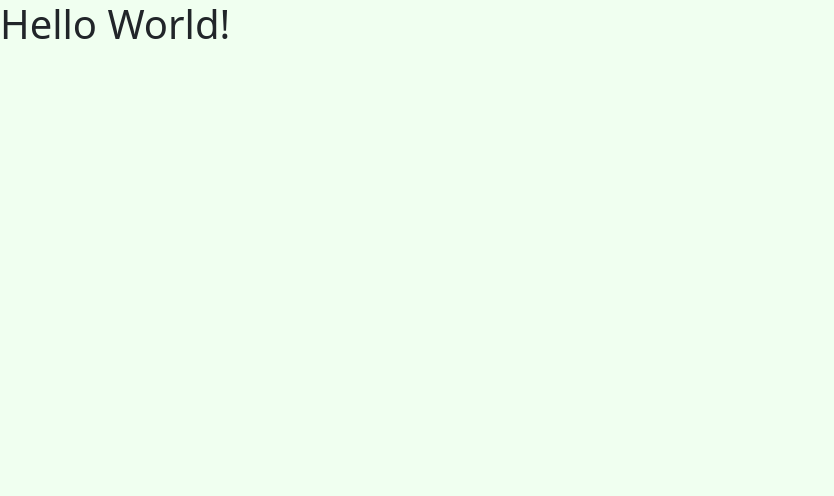
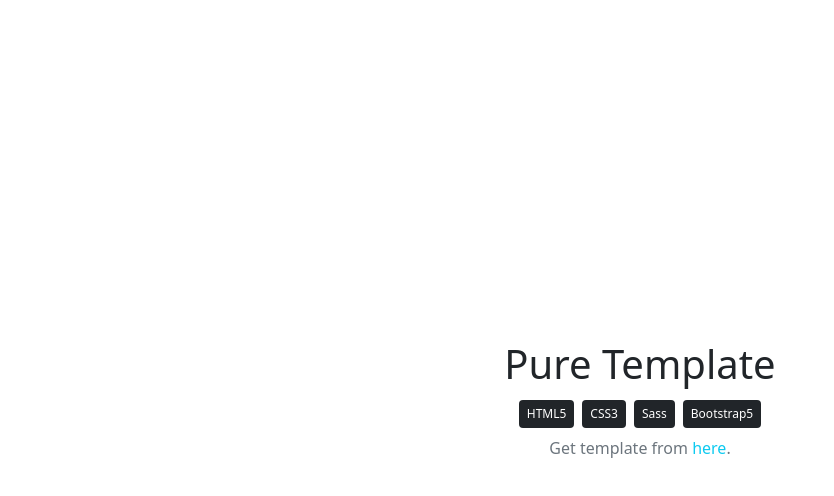
Before and after one commit to MehdiKhoshnevisz/starter-template, a website: page index.html in a window 1280 px wide. Shown: the whole page, without its empty margins (0-834 px from the left). Drawn offline with Linux system fonts and the light colour scheme.

Commit message:
Update first page

```diff
--- a/index.html
+++ b/index.html
@@ -10,6 +10,21 @@
   <link rel="stylesheet" href="public/styles/main-min.css">
 </head>
 <body>
-  <h1>Hello World!</h1>
+  <main class="d-flex align-items-center justify-content-center" style="min-height: 100vh;">
+    <div class="text-center">
+      <h1 class="mb-2">Pure Template</h1>
+
+      <ul class="d-flex flex-wrap justify-content-center list-unstyled mb-1">
+        <li class="small badge bg-dark p-2 mx-1 my-1" style="font-weight: 400;">HTML5</li>
+        <li class="small badge bg-dark p-2 mx-1 my-1" style="font-weight: 400;">CSS3</li>
+        <li class="small badge bg-dark p-2 mx-1 my-1" style="font-weight: 400;">Sass</li>
+        <li class="small badge bg-dark p-2 mx-1 my-1" style="font-weight: 400;">Bootstrap5</li>
+      </ul>
+
+      <span class="text-muted">Get template from
+        <a href="https://github.com/MehdiKhoshnevisz/pure-template" class="link-info text-decoration-none">here</a>.
+      </span>
+    </div>
+  </main>
 </body>
 </html>
--- a/styles/scss/layout.scss
+++ b/styles/scss/layout.scss
@@ -1,3 +1,3 @@
 body {
-  background-color:honeydew;
+  background-color:revert;
 }
```
Also changed, not shown: public/styles/main-min.css.
